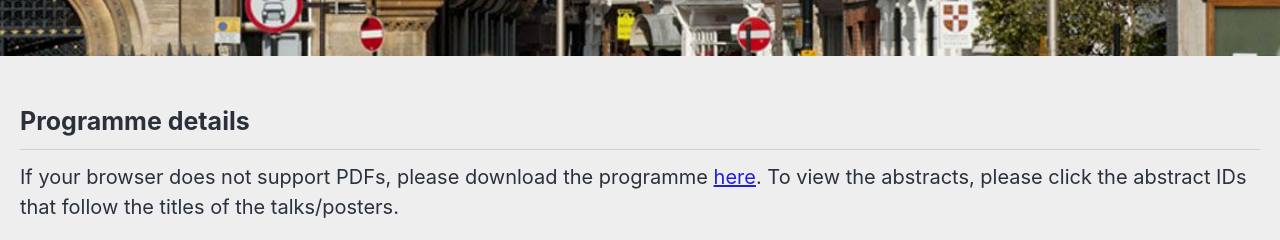
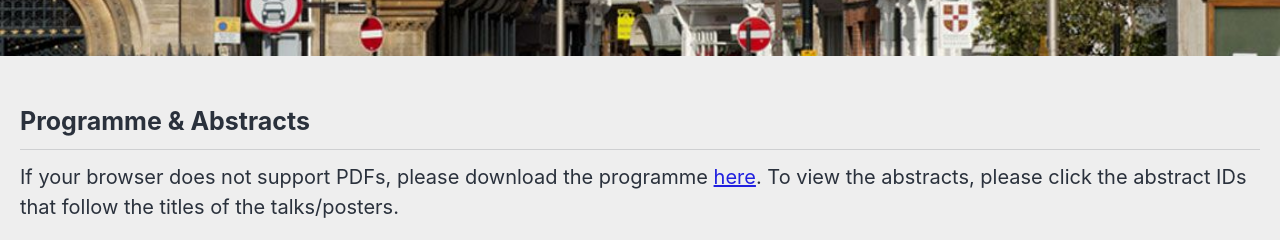
Before and after one commit to roryleung/GASLA18, a Jekyll site: the page built from _pages/programme.md, in a window 1280 px wide. Shown: the part 399-639 px from the top of the page. Built offline with Jekyll 4.4.1, drawn with Linux system fonts in a browser that asks for light colours; cached includes are drawn as plain includes; nearby versions of some CDN libraries; grey boxes are pictures that could not be loaded.

Commit message:
Update programme.md

```diff
--- a/_pages/programme.md
+++ b/_pages/programme.md
@@ -7,7 +7,7 @@ header:
   # caption: 'Photo of the Murray Edwards College in Cambridge, U.K.'
 excerpt: "16-18th April 2026<br>University of Cambridge, U.K."
 ---
-## Programme details
+## Programme & Abstracts
 
 <p>If your browser does not support PDFs, please download the programme <a href="/assets/GASLA18-PROGRAM.pdf" target="_blank">here</a>. To view the abstracts, please click the abstract IDs that follow the titles of the talks/posters. </p>
 
```
